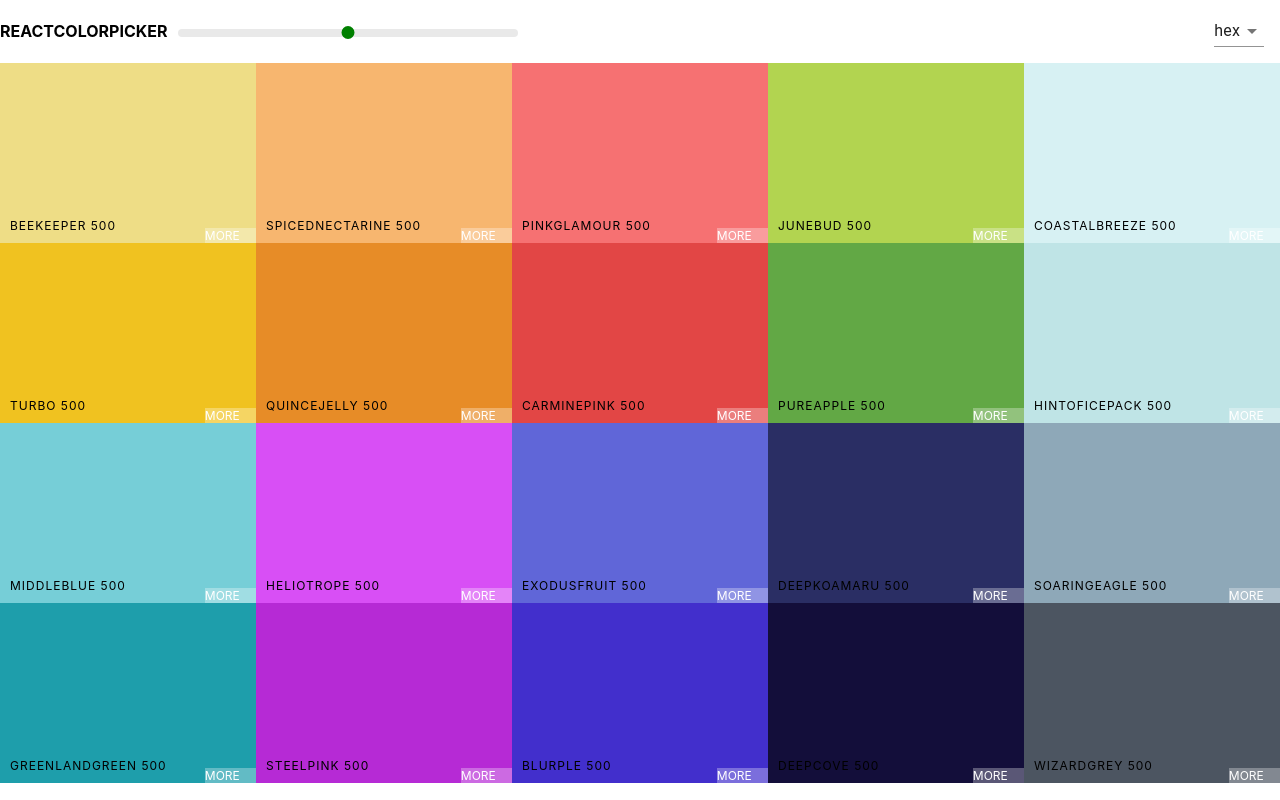
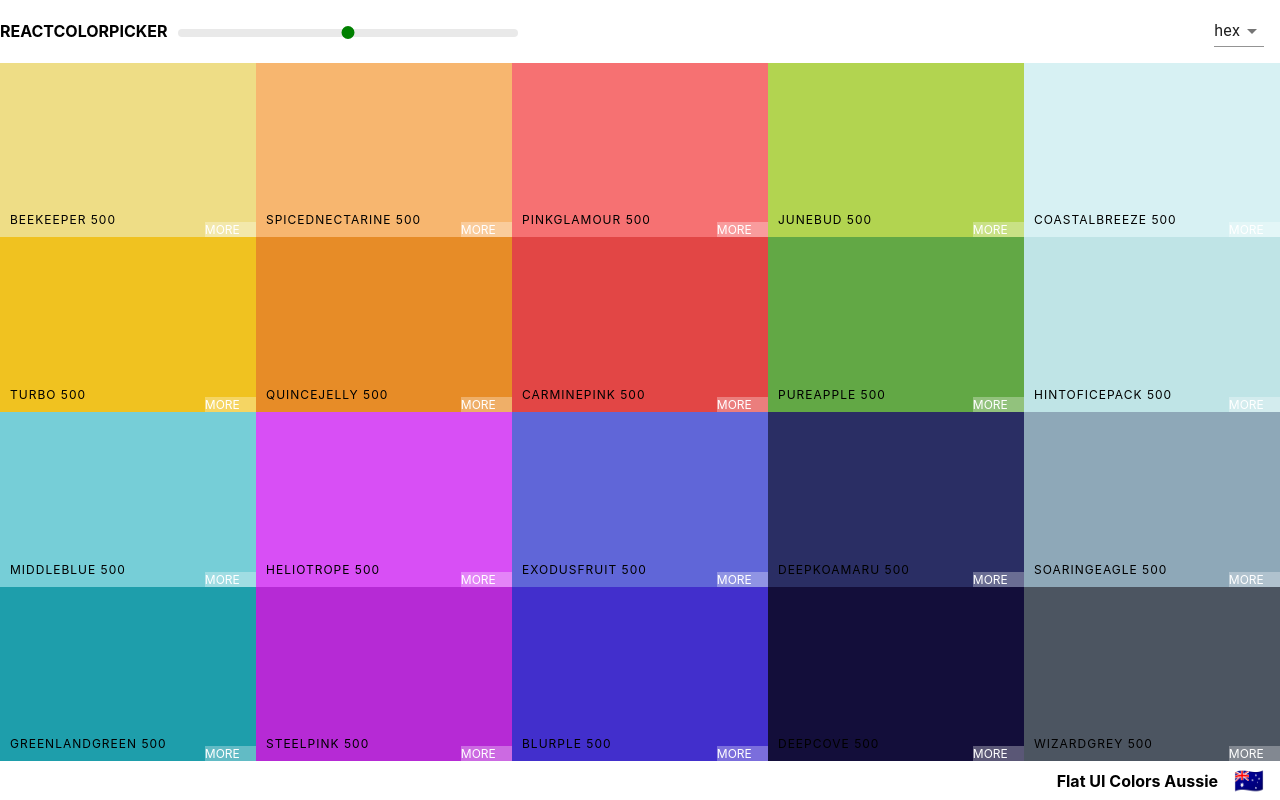
Before and after one commit to timwbodine/color-palette, a React (Create React App) app: page / in a window 1280 px wide. Built offline with nearby package versions, Linux system fonts and the light colour scheme.

Commit message:
Add footer

```diff
--- a/src/ColorBox.js
+++ b/src/ColorBox.js
@@ -18,7 +18,7 @@
     render() {
     const {background, name} = this.props;
         return (
-            <div style={{background: background}} className="ColorBox" >
+            <div style={{background: background}} className="ColorBox">
                 <div className="clearfix">.</div>
                 <div style={{background: background}} className={`grow-box ${this.state.copied ? 'growing' : ''}`}></div>
                 <div className={`copy-msg ${this.state.copied ? 'shown' : ''}`}>
--- a/src/Palette.css
+++ b/src/Palette.css
@@ -1,6 +1,21 @@
 .Palette {
     height: 100vh;
+    display: flex;
+    flex-direction: column;
 }
 .Palette-colors {
     height:90%;
 }
+.Palette-footer {
+    background-color: white;
+    height: 5vh;
+    display: flex;
+    justify-content: flex-end;
+    align-items: center;
+    font-weight: bold;
+}
+
+.emoji {
+    font-size: 1.5rem;
+    margin: 0 1rem;
+}
--- a/src/Palette.js
+++ b/src/Palette.js
@@ -17,14 +17,14 @@
         this.setState({format:format});
     }
     render() {
-        const {colors} = this.props.palette;
+        const {colors, paletteName, emoji} = this.props.palette;
         const {level} = this.state;
         const {format} = this.state;
         const colorBoxes = colors[level].map(color => (
-            <ColorBox background={color[format]} name={color.name} />
+            <ColorBox background={color[format]} name={color.name} key={color.id} />
         ));
         return (
-            <div className="Palette">
+            <div className="Palette" >
                 <Navbar
                     changeLevel={this.changeLevel}
                     level={level}
@@ -34,8 +34,11 @@
                 <div className="Palette-colors">
                     {colorBoxes}
                 </div>
+                <footer className='Palette-footer'>
+                    {paletteName}
+                    <span className='emoji'>{emoji}</span>
+                </footer>
             </div>
-        //    footer eventually
         );
     }
     }
```
Also changed, not shown: 1 other file (tests, documents, lock files or other folders).
